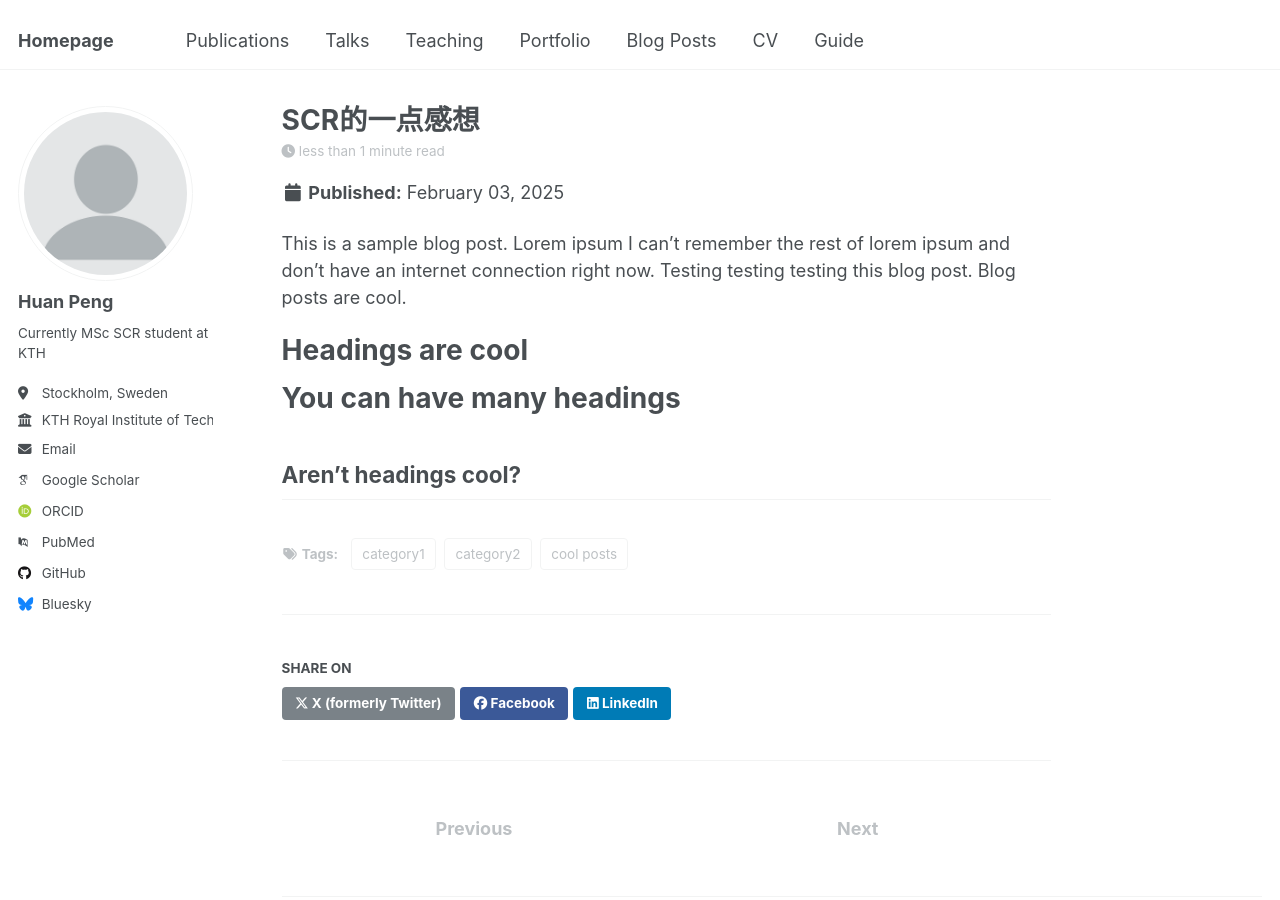
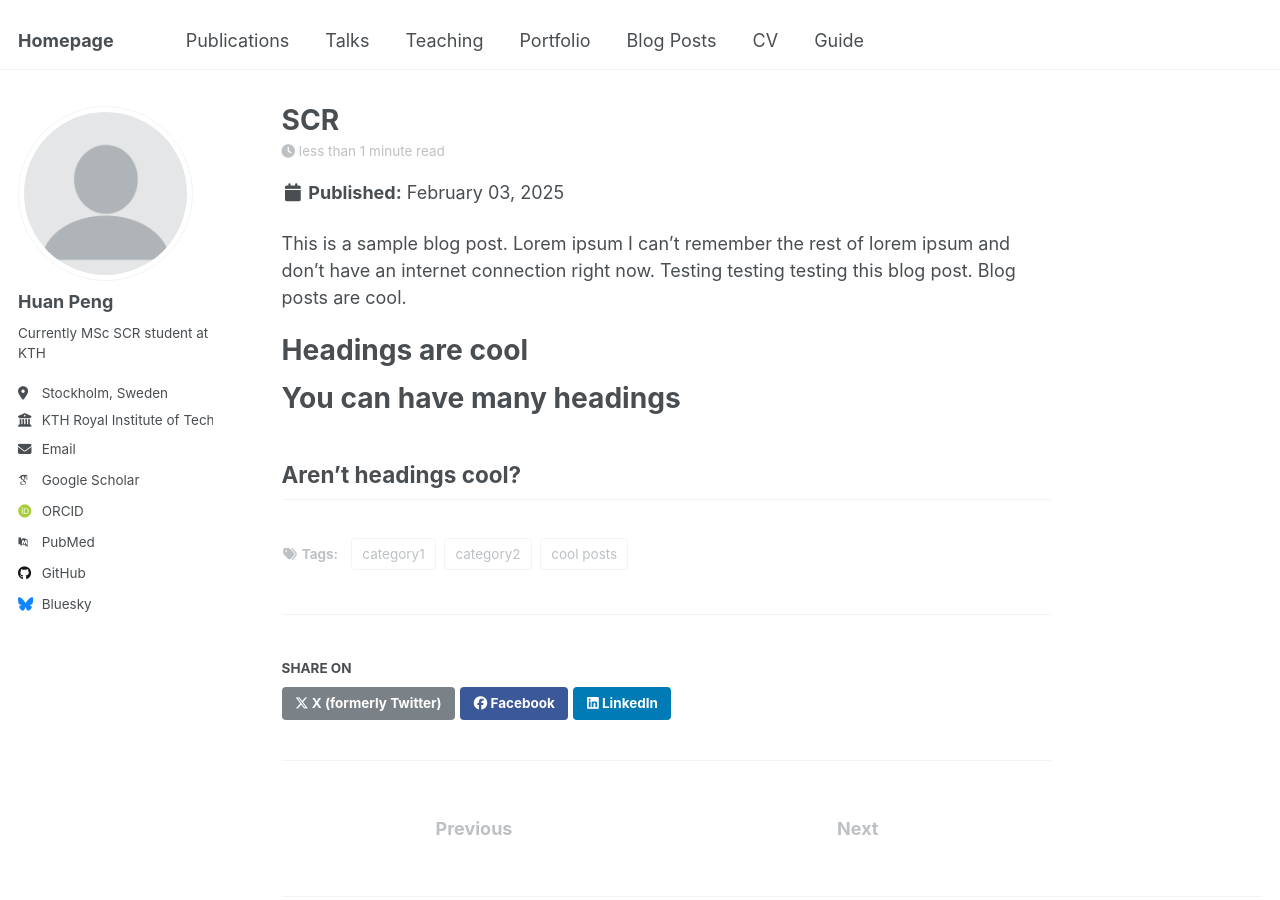
Before and after one commit to huanpen/huanpeng, a Jekyll site: the page built from _posts/2013-08-14-blog-post-2.md, in a window 1280 px wide and 900 px high. Built offline with Jekyll 4.4.1, drawn with Linux system fonts in a browser that asks for light colours; some web fonts are replaced; a file with an impossible date is left out.

Commit message:
Update 2013-08-14-blog-post-2.md
Signed-off-by: Huan Peng <huanp@kth.se>

```diff
--- a/_posts/2013-08-14-blog-post-2.md
+++ b/_posts/2013-08-14-blog-post-2.md
@@ -1,5 +1,5 @@
 ---
-title: 'SCR的一点感想'
+title: 'SCR'
 date: 2025-02-03
 permalink: /posts/2013/08/blog-post-2/
 tags:
```
